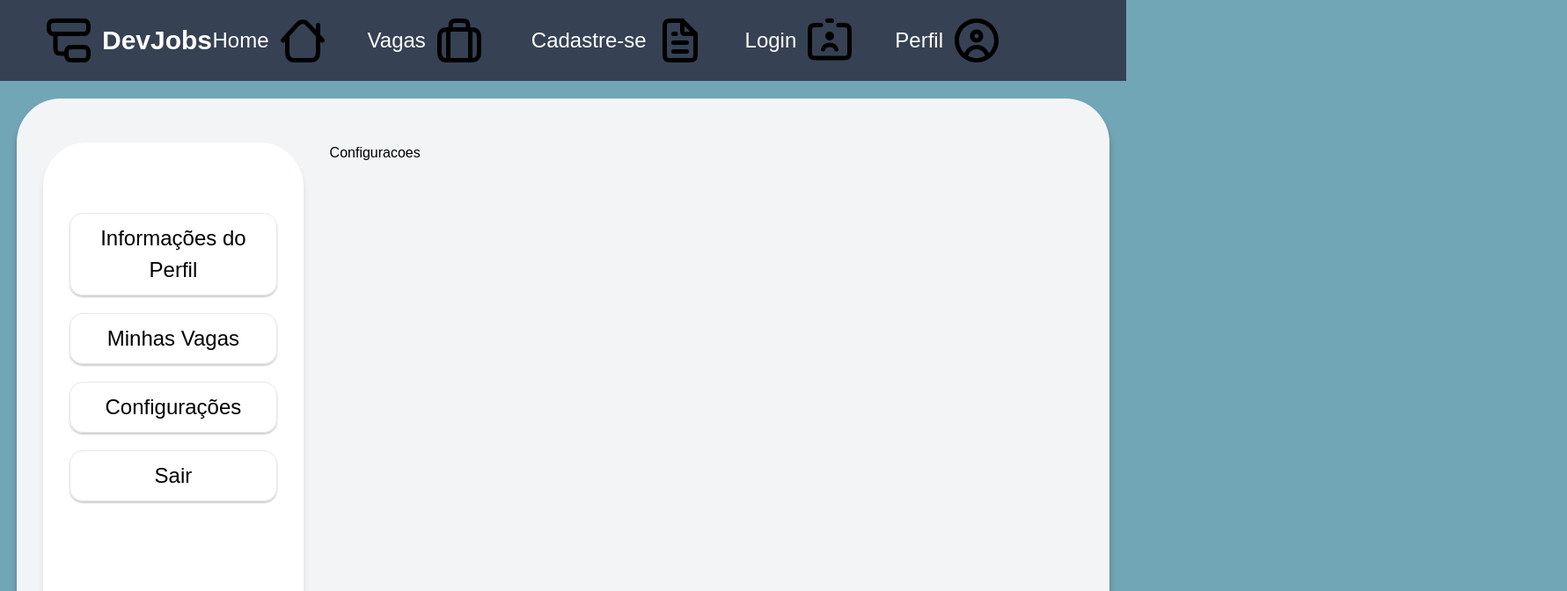
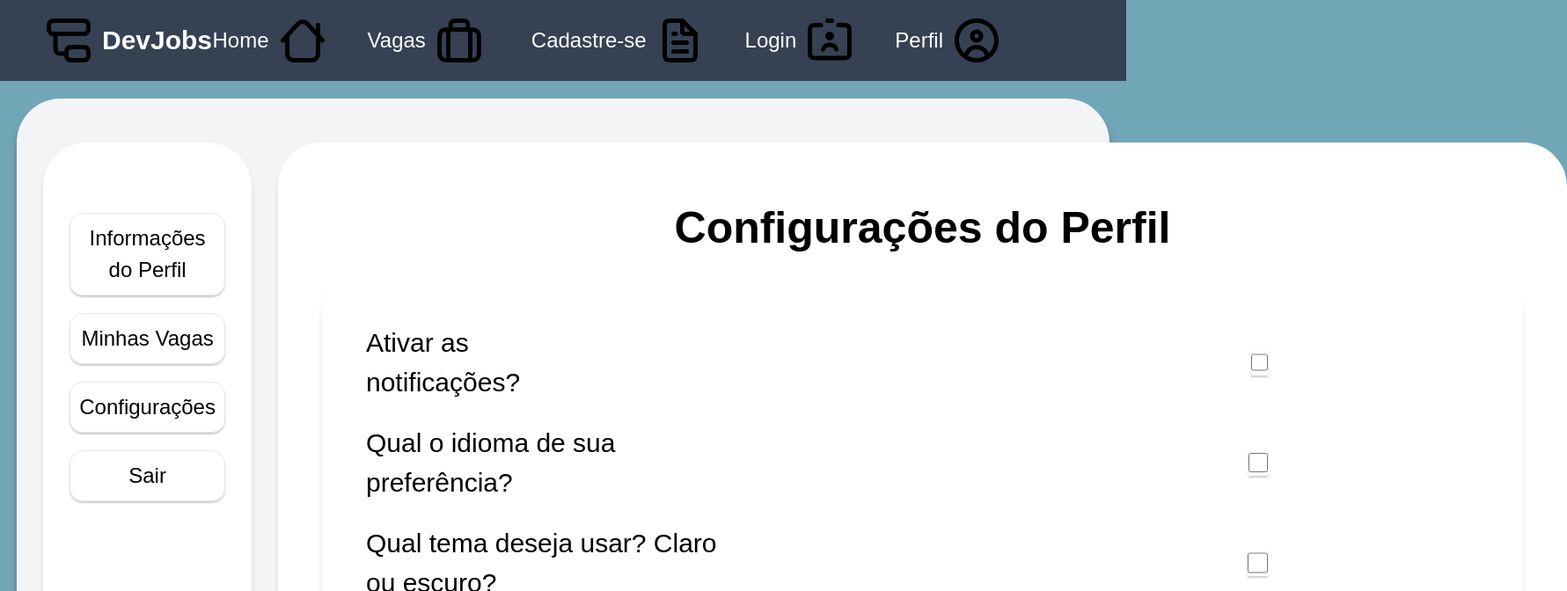
Before and after one commit to GabrielFDevelop/DevJobs, a Next.js app in the folder devJobs/: page /perfil in a window 1280 px wide. Both pictures are taken after a click on the button "Configurações". Shown: the top 672 px of the page at 88% size, 1781 px wide, since content can reach past the window. Built offline with nearby package versions, Linux system fonts and the light colour scheme.

Commit message:
Implementação de algumas áreas na página de perfil.

```diff
--- a/devJobs/src/app/perfil/perfil.module.css
+++ b/devJobs/src/app/perfil/perfil.module.css
@@ -21,7 +21,7 @@
       width: 25%;
       background-color: #ffffff;
       border-radius: 50px;
-      margin-right: 30px;
+      margin: 0 30px 0 0;
       padding: 60px 30px;
       box-shadow: 0px 7px 7px rgba(0, 0, 0, 0.10);
 
@@ -49,56 +49,5 @@
         }
       }
     }
-
-    .contentItemMenuPerfil{
-      display: flex;
-      flex-direction: column;
-      align-items: center;
-      width: 100%;
-      height: 100%;
-      background-color: #ffffff;
-      border-radius: 50px;
-      padding: 60px 50px;
-      box-shadow: 0px 7px 7px rgba(0, 0, 0, 0.10);
-
-      .titlePerfil{
-        font-size: 50px;
-        font-weight: bold;
-        margin-bottom: 10px;
-      }
-
-      .contentInfoPerfil{
-        display: flex;
-        align-items: center;
-        padding: 60px 160px 60px 70px;
-        margin: 20px 0;
-        border-radius: 15px;
-        width: 100%;
-        border: 1px solid #e5e7eb;
-        box-shadow: 0px 2px 2px rgba(0, 0, 0.10, 0.20);
-        font-size: 24px;
-        flex-direction: column;
-        justify-content: center;
-        gap: 10px;
-
-        .spanInfoPerfil{
-          display: flex;
-          gap: 20px;
-
-          .contentInfoPerfilFoto{
-            margin-right: 70px;
-          }
-
-          .textInfoPerfil{
-            display: flex;
-            flex-direction: column;
-            justify-content: center;
-            align-items: start;
-            gap: 20px;
-            margin-right: 150px;
-          }
-        }
-      }
-    }
   }
 }
--- a/devJobs/src/components/perfil/perfilConfiguracoes/index.tsx
+++ b/devJobs/src/components/perfil/perfilConfiguracoes/index.tsx
@@ -1,5 +1,46 @@
+'use client';
+
+import React from 'react';
+import style from './perfilConfiguracoes.module.css';
+
 export default function PerfilConfiguracoes() {
   return (
-    <div>Configuracoes</div>
+    <main className={style.contentConfigPerfil}>
+      <section>
+        <h1 className={style.titleConfigPerfil}>Configurações do Perfil</h1>
+      </section>
+      <section className={style.contentConfigPerfil}>
+        <ul className={style.listConfigPerfil}>
+          <li>
+            <label>
+              <span className={style.spanItemListConfigPerfil}>
+                Ativar as notificações?<input className={style.inputNotificacaoListConfigPerfil} type="checkbox" />
+              </span>
+            </label>
+          </li>
+          <li>
+            <label>
+              <span className={style.spanItemListConfigPerfil}>
+                Qual o idioma de sua preferência?<input className={style.inputIdiomaListConfigPerfil} type="checkbox" />
+              </span>
+            </label>
+          </li>
+          <li>
+            <label>
+              <span className={style.spanItemListConfigPerfil}>
+                Qual tema deseja usar? Claro ou escuro?<input className={style.inputTemaListConfigPerfil} type="checkbox" />
+              </span>
+            </label>
+          </li>
+          <li>
+            <label>
+              <span className={style.spanItemListConfigPerfil}>
+                Segurança<input className={style.inputItemListConfigPerfil} type="checkbox" />
+              </span>
+            </label>
+          </li>
+        </ul>
+      </section>
+    </main>
   )
 }
--- /dev/null
+++ b/devJobs/src/components/perfil/perfilConfiguracoes/perfilConfiguracoes.module.css
@@ -0,0 +1,69 @@
+.contentConfigPerfil{
+  display: flex;
+  flex-direction: column;
+  align-items: center;
+  width: 100%;
+  height: 100%;
+  background-color: #ffffff;
+  border-radius: 50px;
+  padding: 60px 50px;
+  box-shadow: 0px 7px 7px rgba(0, 0, 0, 0.10);
+
+  .titleConfigPerfil{
+    font-size: 50px;
+    font-weight: bold;
+    margin: 0 0 10px 0;
+  }
+
+  .listConfigPerfil{
+    display: flex;
+    flex-direction: column;
+    align-items: start;
+    justify-content: center;
+    gap: 24px;
+    font-size: 30px;
+    list-style: none;
+
+    .spanItemListConfigPerfil{
+      display: flex;
+      flex-direction: row;
+      align-items: center;
+      gap: 20px;
+      width: 100%;
+      padding: 0 150px 0 0;
+
+      .inputNotificacaoListConfigPerfil{
+        display: flex;
+        margin: 0 90px 0 800px;
+        width: 30px;
+        height: 30px;
+        cursor: pointer;
+        border-radius: 50%;
+        border: 1px solid #e5e7eb;
+        box-shadow: 0px 2px 2px rgba(0, 0, 0.10, 0.20);
+      }
+
+      .inputIdiomaListConfigPerfil{
+        display: flex;
+        margin: 0 90px 0 642px;
+        width: 30px;
+        height: 30px;
+        cursor: pointer;
+        border-radius: 50%;
+        border: 1px solid #e5e7eb;
+        box-shadow: 0px 2px 2px rgba(0, 0, 0.10, 0.20);
+      }
+
+      .inputTemaListConfigPerfil{
+        display: flex;
+        margin: 0 90px 0 546px;
+        width: 30px;
+        height: 30px;
+        cursor: pointer;
+        border-radius: 50%;
+        border: 1px solid #e5e7eb;
+        box-shadow: 0px 2px 2px rgba(0, 0, 0.10, 0.20);
+      }
+    }
+  }
+}
--- a/devJobs/src/components/perfil/perfilInformacoes/index.tsx
+++ b/devJobs/src/components/perfil/perfilInformacoes/index.tsx
@@ -1,17 +1,17 @@
 import ImgPerfil from '@/components/header/headerIcons/imgIconPerfil/iconPerfil';
-import style from '../../../app/perfil/perfil.module.css';
+import style from './perfilInformacoes.module.css';
 
 export function PerfilInformacoes(){
   return(
-    <div className={style.contentItemMenuPerfil}>
-      <div>
-        <h1 className={style.titlePerfil}>Informações do Perfil</h1>
-      </div>
-      <div className={style.contentInfoPerfil}>
+    <main className={style.contentInfoPerfil}>
+      <section>
+        <h1 className={style.titleInfoPerfil}>Informações do Perfil</h1>
+      </section>
+      <section className={style.contentInfoPerfil}>
         <span className={style.spanInfoPerfil}>
-          <div className={style.contentInfoPerfilFoto}>
+          <figure className={style.contentInfoPerfilFoto}>
             <ImgPerfil width={200} />
-          </div>
+          </figure>
           <div className={style.textInfoPerfil}>
             <p><em>Nome do Usuário</em></p>
             <p>Email: <em>exemplo@exemplo.com</em></p>
@@ -22,8 +22,8 @@ export function PerfilInformacoes(){
             <p>Empresa: <em>Exemplo do Exemplo</em></p>
           </div>
         </span>
-      </div>
-      <div className={style.contentInfoPerfil}>
+      </section>
+      <section className={style.contentInfoPerfil}>
         <span className={style.spanInfoPerfil}>
           <div className={style.textInfoPerfil}>
             <p>Rua: <em>Exemplo do Exemplo</em></p>
@@ -37,7 +37,7 @@ export function PerfilInformacoes(){
             <p>CEP: <em>xxxxx-xxx</em></p>
           </div>
         </span>
-      </div>
-    </div>
+      </section>
+    </main>
   )
 }
--- /dev/null
+++ b/devJobs/src/components/perfil/perfilInformacoes/perfilInformacoes.module.css
@@ -0,0 +1,50 @@
+.contentInfoPerfil{
+  display: flex;
+  flex-direction: column;
+  align-items: center;
+  width: 100%;
+  height: 100%;
+  background-color: #ffffff;
+  border-radius: 50px;
+  padding: 60px 50px;
+  box-shadow: 0px 7px 7px rgba(0, 0, 0, 0.10);
+
+  .titleInfoPerfil{
+    font-size: 50px;
+    font-weight: bold;
+    margin: 0 0 10px 0;
+  }
+
+  .contentInfoPerfil{
+    display: flex;
+    align-items: center;
+    padding: 60px 160px 60px 70px;
+    margin: 20px 0;
+    border-radius: 15px;
+    width: 100%;
+    border: 1px solid #e5e7eb;
+    box-shadow: 0px 2px 2px rgba(0, 0, 0.10, 0.20);
+    font-size: 24px;
+    flex-direction: column;
+    justify-content: center;
+    gap: 10px;
+
+    .spanInfoPerfil{
+      display: flex;
+      gap: 20px;
+
+      .contentInfoPerfilFoto{
+        margin: 0 70px 0 0;
+      }
+
+      .textInfoPerfil{
+        display: flex;
+        flex-direction: column;
+        justify-content: center;
+        align-items: start;
+        gap: 20px;
+        margin: 0 150px 0 0;
+      }
+    }
+  }
+}
```
Also changed, not shown: devJobs/src/components/perfil/perfilMinhasVagas/perfilMinhasVagas.module.css (added).
